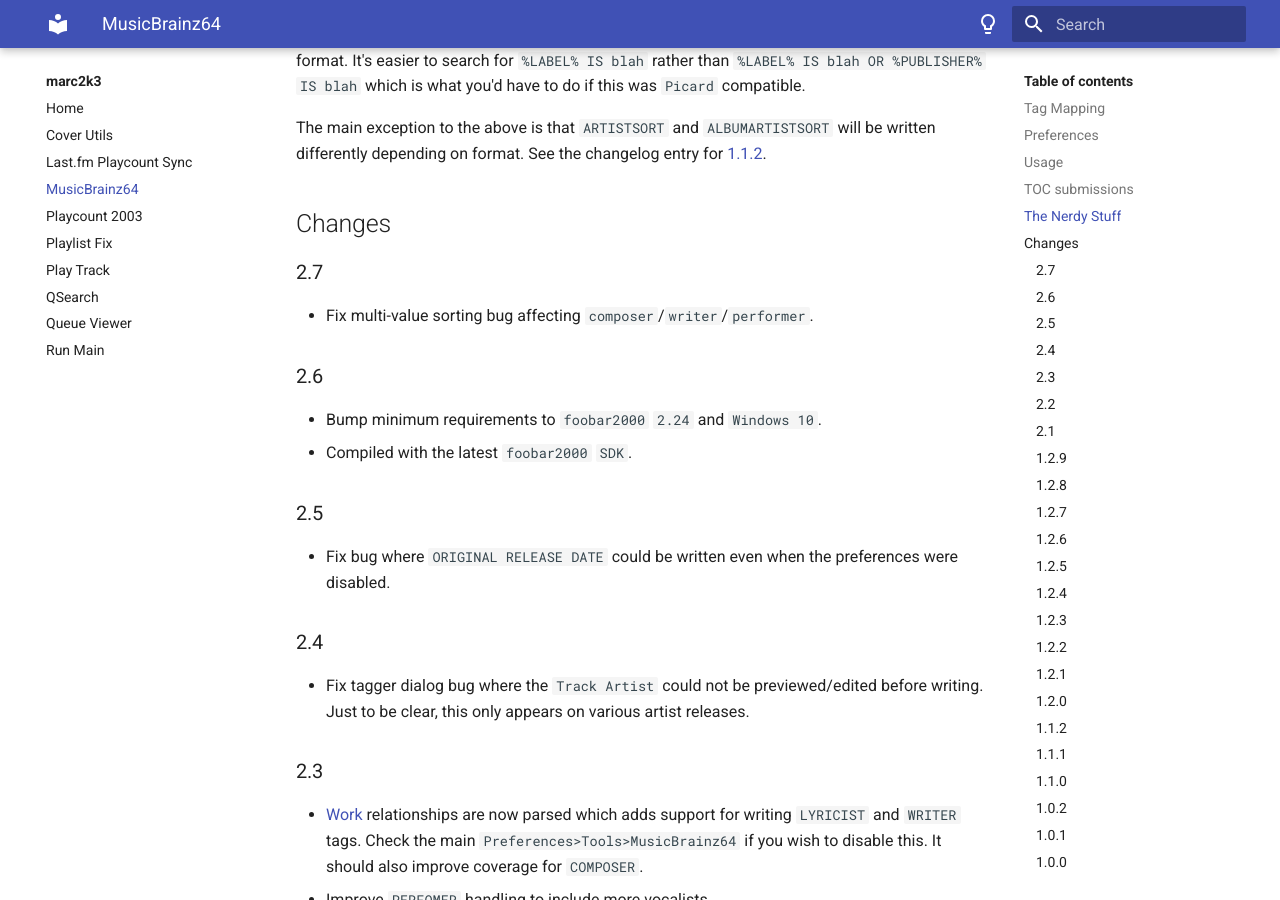
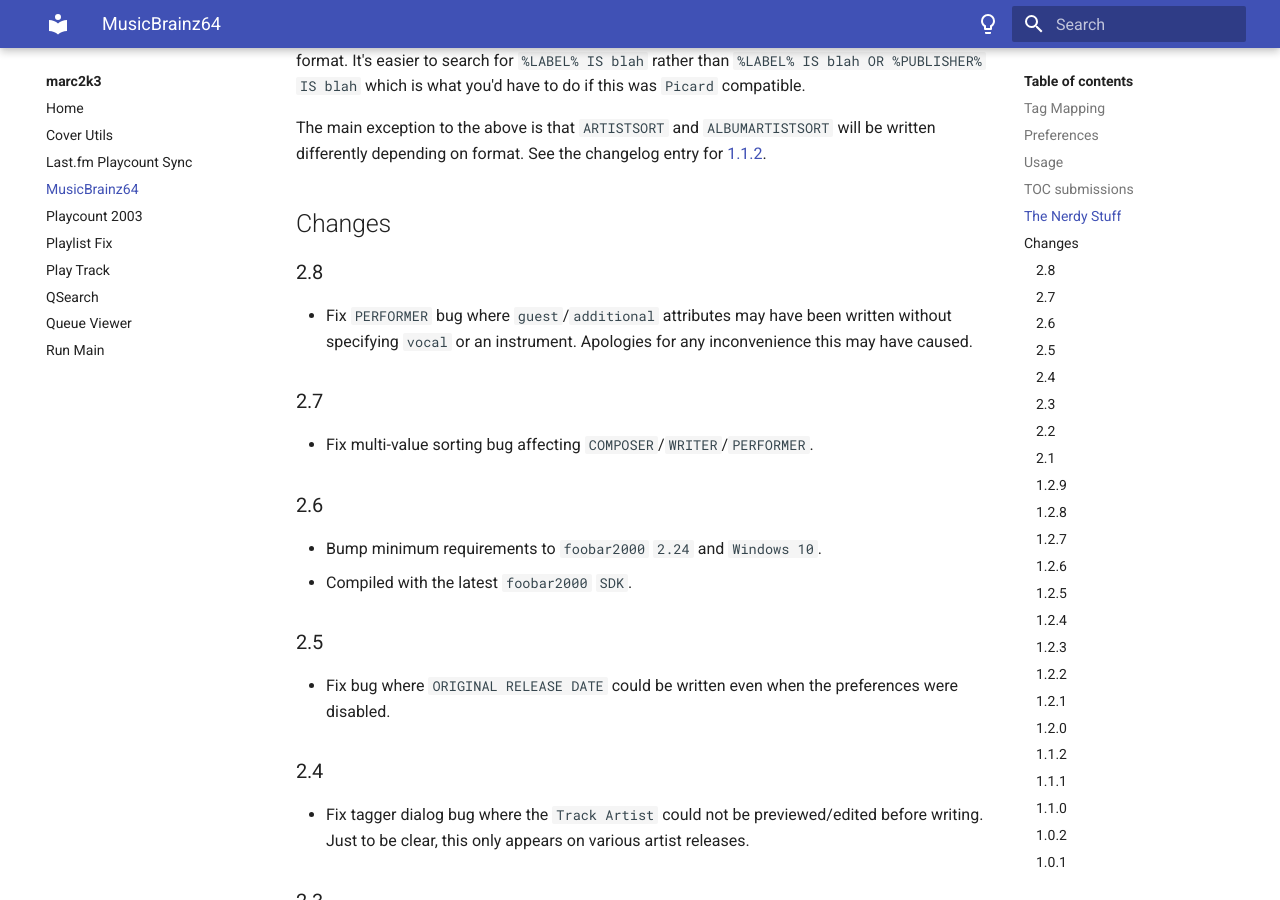
Before and after one commit to marc2k3/marc2k3.github.io, an MkDocs documentation site: the page built from docs/component/musicbrainz64.md, in a window 1280 px wide and 900 px high, scrolled down 3329 px. Built offline with MkDocs 1.6.1 and Material for MkDocs 9.7.7, drawn with Linux system fonts in a browser that asks for light colours.

Commit message:
MusicBrainz64 2.8

```diff
--- a/docs/component/musicbrainz64.md
+++ b/docs/component/musicbrainz64.md
@@ -91,8 +91,12 @@
 
 ## Changes
 
+### 2.8
+- Fix `PERFORMER` bug where `guest`/`additional` attributes may have been written without specifying
+`vocal` or an instrument. Apologies for any inconvenience this may have caused.
+
 ### 2.7
-- Fix multi-value sorting bug affecting `composer`/`writer`/`performer`.
+- Fix multi-value sorting bug affecting `COMPOSER`/`WRITER`/`PERFORMER`.
 
 ### 2.6
 - Bump minimum requirements to `foobar2000` `2.24` and `Windows 10`.
```
Also changed, not shown: docs/index.md (+1 -1 lines).
